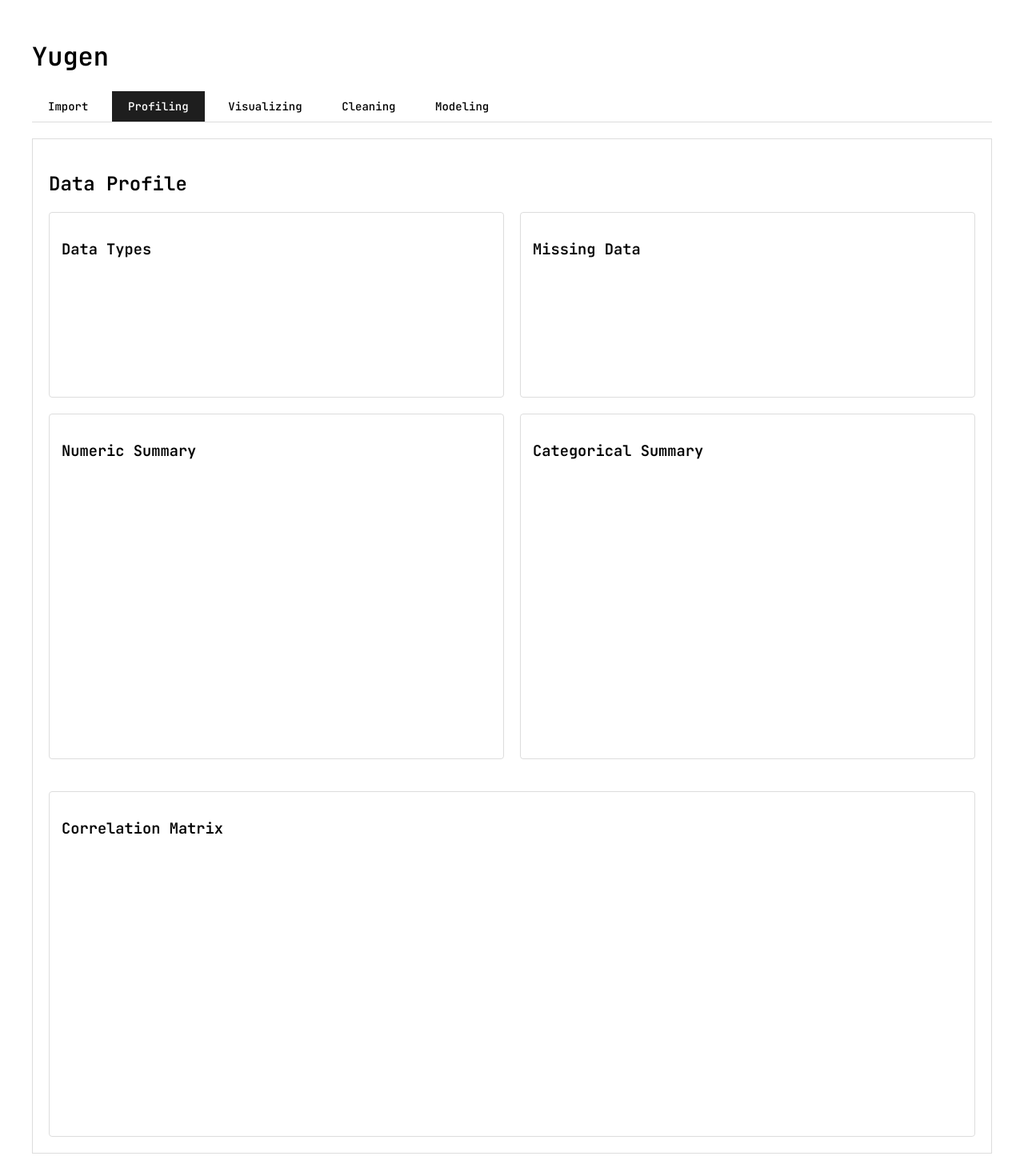
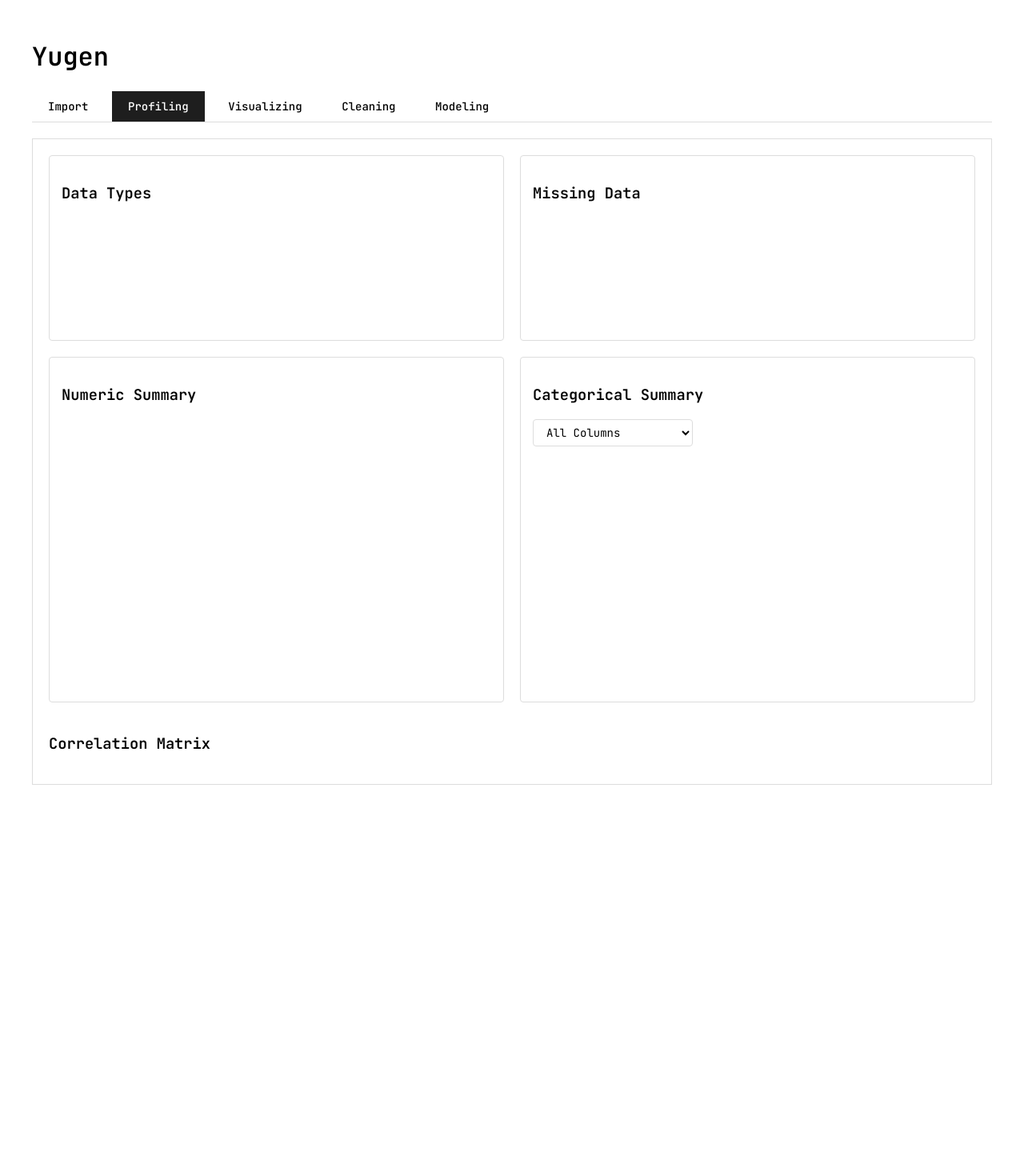
Before and after one commit to tabibyte/yugen, a Flask app: page / in a window 1280 px wide, after a click on "Profiling". Shown: the whole page at 80% size. After the commit the page ends 981 px from the top, so only its background shows below. Run offline with Flask 3, Linux system fonts and the light colour scheme; some libraries are stand-ins or nearby versions.

Commit message:
categorical summary and correlation matrix

```diff
--- a/app/static/css/styles.css
+++ b/app/static/css/styles.css
@@ -52,157 +43,7 @@ input[type="file"] {
     border: 1px solid #ddd;
 }
 
-.results {
-    margin-top: 20px;
-    padding: 15px;
-    border: 1px solid #ddd;
-    border-radius: 4px;
-}
-
-.cleaning-options {
-    display: flex;
-    gap: 20px;
-    margin-bottom: 20px;
-}
-
-.data-preview {
-    overflow-x: auto;
-    margin-top: 20px;
-}
-
-.data-preview table {
-    width: 100%;
-    font-size: 14px;
-    border-collapse: collapse;
-}
-
-.data-preview th,
-.data-preview td {
-    padding: 6px 10px;
-    border: 1px solid #ddd;
-    white-space: nowrap;
-}
-
-.data-preview th {
-    background: #f5f5f5;
-    position: sticky;
-    top: 0;
-}
-
-.data-preview tr:nth-child(even) {
-    background-color: #f9f9f9;
-}
-
-.data-info {
-    display: grid;
-    grid-template-columns: repeat(auto-fit, minmax(200px, 1fr));
-    gap: 15px;
-    margin-bottom: 20px;
-}
-
-.data-info h3 {
-    grid-column: 1 / -1;
-    margin: 0;
-    padding-bottom: 10px;
-    border-bottom: 1px solid #eee;
-}
-
-.missing-values {
-    display: grid;
-    grid-template-columns: repeat(auto-fill, minmax(150px, 1fr));
-    gap: 10px;
-    margin-top: 15px;
-}
-
-.missing-value-item {
-    display: flex;
-    justify-content: space-between;
-    padding: 4px 8px;
-    background: #fff;
-    border: 1px solid #eee;
-    border-radius: 3px;
-    font-size: 13px;
-}
-
-::-webkit-file-upload-button {
-    font-family: 'JetBrains Mono', monospace;
-    font-size: 14px;
-    padding: 8px 16px;
-    border: none;
-    background: #1e1e1e;
-    color: white;
-    cursor: pointer;
-    transition: 0.3s;
-}
-
-::-webkit-file-upload-button:hover {
-    background: #1e1e1e;
-}
-
-::-webkit-file-upload-button,
-#upload-form button[type="submit"] {
-    font-family: 'JetBrains Mono', monospace;
-    font-size: 14px;
-    padding: 8px 16px;
-    border: none;
-    background: #1e1e1e;
-    color: white;
-    cursor: pointer;
-    transition: 0.3s;
-}
-
-::-webkit-file-upload-button:hover,
-#upload-form button[type="submit"]:hover {
-    background: #1e1e1e;
-}
-
-#import {
-    display: grid;
-    grid-template-columns: 2fr 1fr;
-    gap: 20px;
-}
-
-#import h2 {
-    grid-column: 1 / -1;
-}
-
-#import-form-container {
-    grid-column: 1;
-    overflow: visible;
-}
-
-#import-info-container {
-    grid-column: 2;
-    align-self: start;
-    max-height: fit-content;
-}
-
-.info-cards {
-    padding: 15px;
-    border: 1px solid #ddd;
-    border-radius: 4px;
-    height: 100%;
-    min-height: 150px;
-    display: flex;
-    flex-direction: column;
-    justify-content: center;
-}
-
-.data-preview {
-    padding: 15px;
-    border: 1px solid #ddd;
-    border-radius: 4px;
-    margin-top: 20px;
-}
-.info-card {
-    background: #f8f9fa;
-    padding: 12px;
-    border-radius: 4px;
-    box-shadow: 0 1px 3px rgba(0,0,0,0.1);
-    display: flex;
-    justify-content: space-between;
-}
-
+/* Import Section */
 .import-container {
     display: flex;
     flex-direction: column;
@@ -250,29 +101,118 @@ input[type="file"] {
     width: 100%;
 }
 
-.error-message {
-    color: #f44336;
-    margin-top: 10px;
+::-webkit-file-upload-button,
+#upload-form button[type="submit"] {
+    font-family: 'JetBrains Mono', monospace;
     font-size: 14px;
-    text-align: center;
-    min-height: 20px;
+    padding: 8px 16px;
+    border: none;
+    background: #1e1e1e;
+    color: white;
+    cursor: pointer;
+    transition: 0.3s;
 }
 
+::-webkit-file-upload-button:hover,
+#upload-form button[type="submit"]:hover {
+    background: #1e1e1e;
+}
+
+/* Data Preview */
+.data-preview {
+    padding: 15px;
+    border: 1px solid #ddd;
+    border-radius: 4px;
+    margin-top: 20px;
+    overflow-x: auto;
+}
+
+.data-preview table {
+    width: 100%;
+    font-size: 14px;
+    border-collapse: collapse;
+}
+
+.data-preview th,
+.data-preview td {
+    padding: 6px 10px;
+    border: 1px solid #ddd;
+    white-space: nowrap;
+}
+
+.data-preview th {
+    background: #f5f5f5;
+    position: sticky;
+    top: 0;
+}
+
+.data-preview tr:nth-child(even) {
+    background-color: #f9f9f9;
+}
+
+/* Info Cards */
+.info-cards {
+    padding: 15px;
+    border: 1px solid #ddd;
+    border-radius: 4px;
+    height: 100%;
+    min-height: 150px;
+    display: flex;
+    flex-direction: column;
+    justify-content: center;
+}
+
+.info-card {
+    background: #f8f9fa;
+    padding: 12px;
+    border-radius: 4px;
+    box-shadow: 0 1px 3px rgba(0,0,0,0.1);
+    display: flex;
+    justify-content: space-between;
+}
+
+/* Profile Section */
 .profile-container {
     display: flex;
     flex-direction: column;
     gap: 20px;
 }
 
-.numeric-summary, .categorical-summary {
+.profile-top {
+    display: grid;
+    grid-template-columns: repeat(2, 1fr);
+    gap: 20px;
+}
+
+.profile-stats {
+    display: grid;
+    grid-template-columns: repeat(2, 1fr);
+    gap: 20px;
+}
+
+/* Summary Sections */
+.data-types-summary,
+.missing-data-summary,
+.numeric-summary,
+.categorical-summary {
     padding: 15px;
     border: 1px solid #ddd;
     border-radius: 4px;
+    height: 400px;
+    overflow: hidden;
 }
 
-.categorical-summary {
-    height: 400px; /* Fixed height */
-    overflow: hidden; /* Contain overflow */
+.data-types-summary,
+.missing-data-summary {
+    height: 200px;
+    overflow-y: auto;
+}
+
+/* Statistics Tables */
+.stats-table-container {
+    height: calc(100% - 40px);
+    overflow-y: auto;
+    overflow-x: auto;
 }
 
 .stats-table {
@@ -299,38 +239,20 @@ input[type="file"] {
     background-color: #f9f9f9;
 }
 
-.stats-table-container {
-    height: calc(100% - 40px); /* Account for header */
-    overflow-y: auto; /* Vertical scroll */
-    overflow-x: auto; /* Horizontal scroll if needed */
+/* Data Type Details */
+.dtype-summary {
+    margin-bottom: 15px;
+    padding: 10px;
+    background: #f8f9fa;
+    border-radius: 4px;
 }
 
-.profile-top {
-    display: grid;
-    grid-template-columns: repeat(2, 1fr);
-    gap: 20px;
-}
-
-.data-types-summary, .missing-data-summary {
-    padding: 15px;
-    border: 1px solid #ddd;
-    border-radius: 4px;
-    height: 200px;
-    overflow-y: auto;
-}
-
-.profile-stats {
-    display: grid;
-    grid-template-columns: repeat(2, 1fr);
-    gap: 20px;
-}
-
-.correlation-matrix {
-    height: 400px;
-    padding: 15px;
-    border: 1px solid #ddd;
-    border-radius: 4px;
-    margin-top: 20px;
+.dtype-count {
+    display: flex;
+    justify-content: space-between;
+    padding: 4px 0;
+    border-bottom: 1px solid #eee;
+    font-weight: 500;
 }
 
 .dtype-details {
@@ -358,3 +281,39 @@ input[type="file"] {
     padding: 4px 0;
     border-bottom: 1px solid #eee;
 }
+
+/* Messages */
+.error-message {
+    color: #f44336;
+    margin-top: 10px;
+    font-size: 14px;
+    text-align: center;
+    min-height: 20px;
+}
+
+/* Cleaning Options */
+.cleaning-options {
+    display: flex;
+    gap: 20px;
+    margin-bottom: 20px;
+}
+
+/*category*/
+.category-filter {
+    margin-bottom: 15px;
+}
+
+.category-filter select {
+    font-family: 'JetBrains Mono', monospace;
+    font-size: 14px;
+    padding: 6px 12px;
+    border: 1px solid #ddd;
+    border-radius: 4px;
+    background: white;
+    min-width: 200px;
+}
+
+.category-filter select:focus {
+    outline: none;
+    border-color: #1e1e1e;
+}
--- a/app/static/js/scripts.js
+++ b/app/static/js/scripts.js
@@ -252,7 +252,23 @@ async function updateProfileData() {
         }
 
         if (data.categorical_summary) {
-            categoricalStats.innerHTML = createCategoricalTable(data.categorical_summary);
+            // Store global state
+            window.currentCategoricalSummary = data.categorical_summary;
+
+            // Update select options
+            const select = document.getElementById('category-select');
+            const columns = Object.keys(data.categorical_summary);
+
+            select.innerHTML = `
+                <option value="all">All Columns</option>
+                ${columns.map(col =>
+                    `<option value="${col}">${col}</option>`
+                ).join('')}
+            `;
+
+            // Update table
+            const categoricalStats = document.getElementById('categorical-stats');
+            categoricalStats.innerHTML = createCategoricalTable(data.categorical_summary, 'all');
         }
     } catch (error) {
         console.error('Error fetching profile:', error);
@@ -311,6 +327,69 @@ function createCategoricalTable(summary) {
     `;
 }
 
+function updateCategorySelect(summary) {
+    window.currentCategoricalSummary = summary;
+
+    const select = document.getElementById('category-select');
+    const columns = Object.keys(summary);
+
+    select.innerHTML = `
+        <option value="all">All Columns</option>
+        ${columns.map(col =>
+            `<option value="${col}">${col}</option>`
+        ).join('')}
+    `;
+
+    const categoricalStats = document.getElementById('categorical-stats');
+    categoricalStats.innerHTML = createCategoricalTable(summary, 'all');
+}
+
+function createCategoricalTable(summary, selectedColumn = 'all') {
+    const filteredSummary = selectedColumn === 'all' ?
+        summary :
+        {[selectedColumn]: summary[selectedColumn]};
+
+    return `
+        <table class="stats-table">
+            <thead>
+                <tr>
+                    <th>Column</th>
+                    <th>Value</th>
+                    <th>Count</th>
+                </tr>
+            </thead>
+            <tbody>
+                ${Object.entries(filteredSummary).map(([col, values]) =>
+                    Object.entries(values).map(([val, count]) => `
+                        <tr>
+                            <td>${col}</td>
+                            <td>${val}</td>
+                            <td>${count}</td>
+                        </tr>
+                    `).join('')
+                ).join('')}
+            </tbody>
+        </table>
+    `;
+}
+
+// Add event listener
+document.getElementById('category-select')?.addEventListener('change', function() {
+    if (!window.currentCategoricalSummary) return;
+
+    const categoricalStats = document.getElementById('categorical-stats');
+    categoricalStats.innerHTML = createCategoricalTable(
+        window.currentCategoricalSummary,
+        this.value
+    );
+});
+
+// Update updateProfileData function
+if (data.categorical_summary) {
+    window.currentCategoricalSummary = data.categorical_summary;
+    updateCategorySelect(data.categorical_summary);
+    categoricalStats.innerHTML = createCategoricalTable(data.categorical_summary);
+}
 
 function enableTabs() {
     const tabs = document.querySelectorAll('.tab-button');
@@ -370,7 +449,16 @@ async function createVisualization() {
 function updateDatatypesSummary(dtypes) {
     const dtypesStats = document.getElementById('dtypes-stats');
     dtypesStats.innerHTML = `
-        <div class="dtype-pie" id="dtype-chart"></div>
+        <div class="dtype-summary">
+            <div class="dtype-count">
+                <span>Numeric Columns:</span>
+                <span>${dtypes.numeric}</span>
+            </div>
+            <div class="dtype-count">
+                <span>Categorical Columns:</span>
+                <span>${dtypes.categorical}</span>
+            </div>
+        </div>
         <div class="dtype-details">
             ${Object.entries(dtypes.details).map(([col, type]) =>
                 `<div class="dtype-item">
@@ -380,28 +468,76 @@ function updateDatatypesSummary(dtypes) {
             ).join('')}
         </div>
     `;
-
-    Plotly.newPlot('dtype-chart', [{
-        values: [dtypes.numeric, dtypes.categorical],
-        labels: ['Numeric', 'Categorical'],
-        type: 'pie'
-    }], {
-        height: 150,
-        margin: {t: 0, b: 0, l: 0, r: 0}
-    });
 }
 
 function createCorrelationMatrix(correlation) {
+    // Get container dimensions
+    const container = document.getElementById('correlation-plot');
+    const containerWidth = container.offsetWidth;
+
     const data = [{
         type: 'heatmap',
         z: Object.values(correlation).map(row => Object.values(row)),
         x: Object.keys(correlation),
         y: Object.keys(correlation),
-        colorscale: 'RdBu'
+        colorscale: [
+            [0, '#ffffff'],  // Start with white
+            [0.25, '#d9d9d9'],
+            [0.5, '#a6a6a6'],
+            [0.75, '#737373'],
+            [1, '#1e1e1e']  // End with dark gray
+        ],
+        zmin: -1,
+        zmax: 1,
+        hoverongaps: false,
+        hoverlabel: {
+            bgcolor: '#1e1e1e',
+            bordercolor: '#1e1e1e',
+            font: {
+                family: 'JetBrains Mono',
+                size: 12,
+                color: 'white'
+            }
+        },
+        hovertemplate:
+            '<b>%{x}</b> × <b>%{y}</b><br>' +
+            'Correlation: %{z:.2f}<extra></extra>'
     }];
 
-    Plotly.newPlot('correlation-plot', data, {
-        margin: {t: 25, b: 25, l: 25, r: 25}
+    const layout = {
+        width: containerWidth,
+        height: containerWidth,  // Keep it square
+        margin: {
+            l: 80,  // Increased left margin
+            r: 20,
+            t: 20,
+            b: 60
+        },
+        xaxis: {
+            tickfont: { size: 12, family: 'JetBrains Mono' },
+            tickangle: 45
+        },
+        yaxis: {
+            tickfont: { size: 12, family: 'JetBrains Mono' }
+        },
+        paper_bgcolor: 'rgba(0,0,0,0)',
+        plot_bgcolor: 'rgba(0,0,0,0)'
+    };
+
+    const config = {
+        displayModeBar: false,
+        responsive: true
+    };
+
+    Plotly.newPlot('correlation-plot', data, layout, config);
+
+    // Update on window resize
+    window.addEventListener('resize', () => {
+        const newWidth = container.offsetWidth;
+        Plotly.relayout('correlation-plot', {
+            width: newWidth,
+            height: newWidth
+        });
     });
 }
 
--- a/app/templates/index.html
+++ b/app/templates/index.html
@@ -40,7 +40,6 @@
 
         <!-- Profile Tab -->
         <div id="profile" class="tab-content">
-            <h2>Data Profile</h2>
             <div class="profile-container">
                 <div class="profile-top">
                     <div class="data-types-summary">
@@ -61,6 +60,11 @@
                     </div>
                     <div class="categorical-summary">
                         <h3>Categorical Summary</h3>
+                        <div class="category-filter">
+                            <select id="category-select">
+                                <option value="all">All Columns</option>
+                            </select>
+                        </div>
                         <div class="stats-table-container">
                             <div id="categorical-stats"></div>
                         </div>
```
Also changed, not shown: other parts of app/static/css/styles.css (+16 -14 lines), pyproject.toml (+4 -4 lines), wsgi.py (+3 -6 lines), 1 other file.
